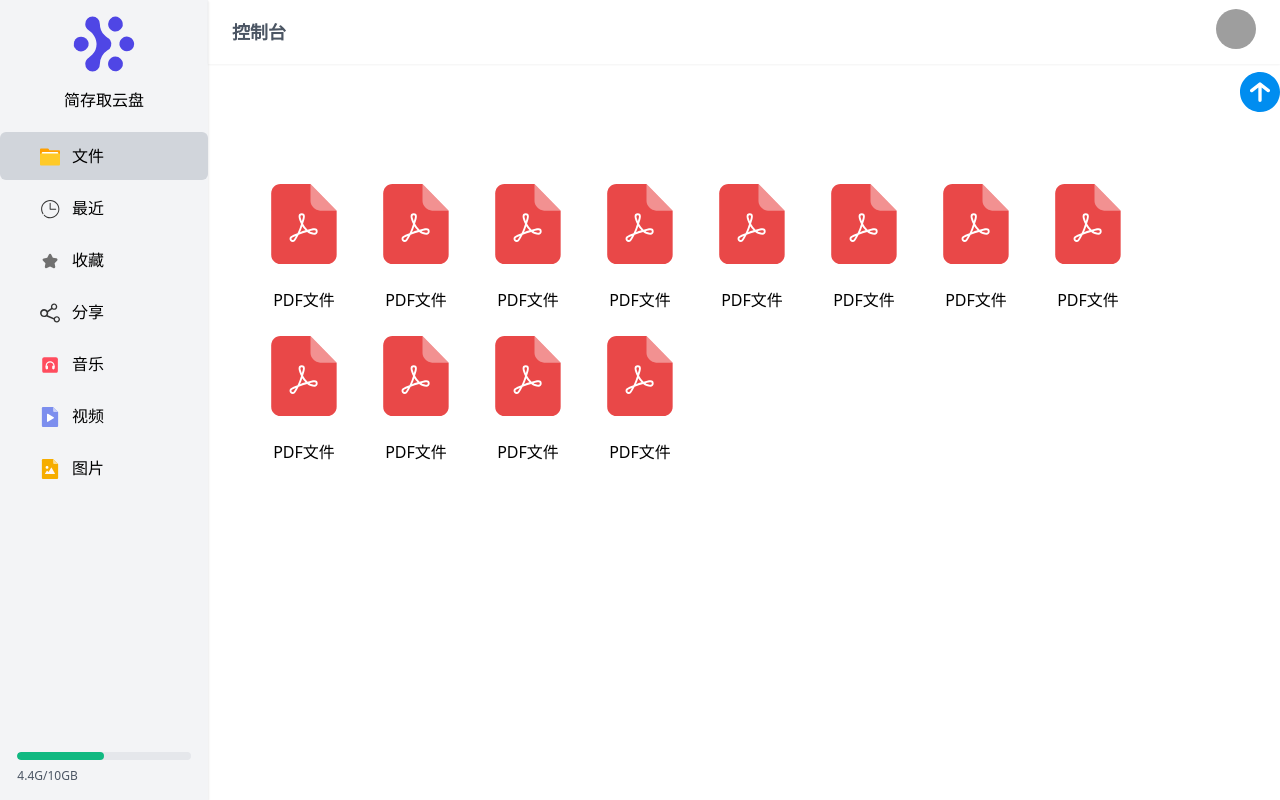
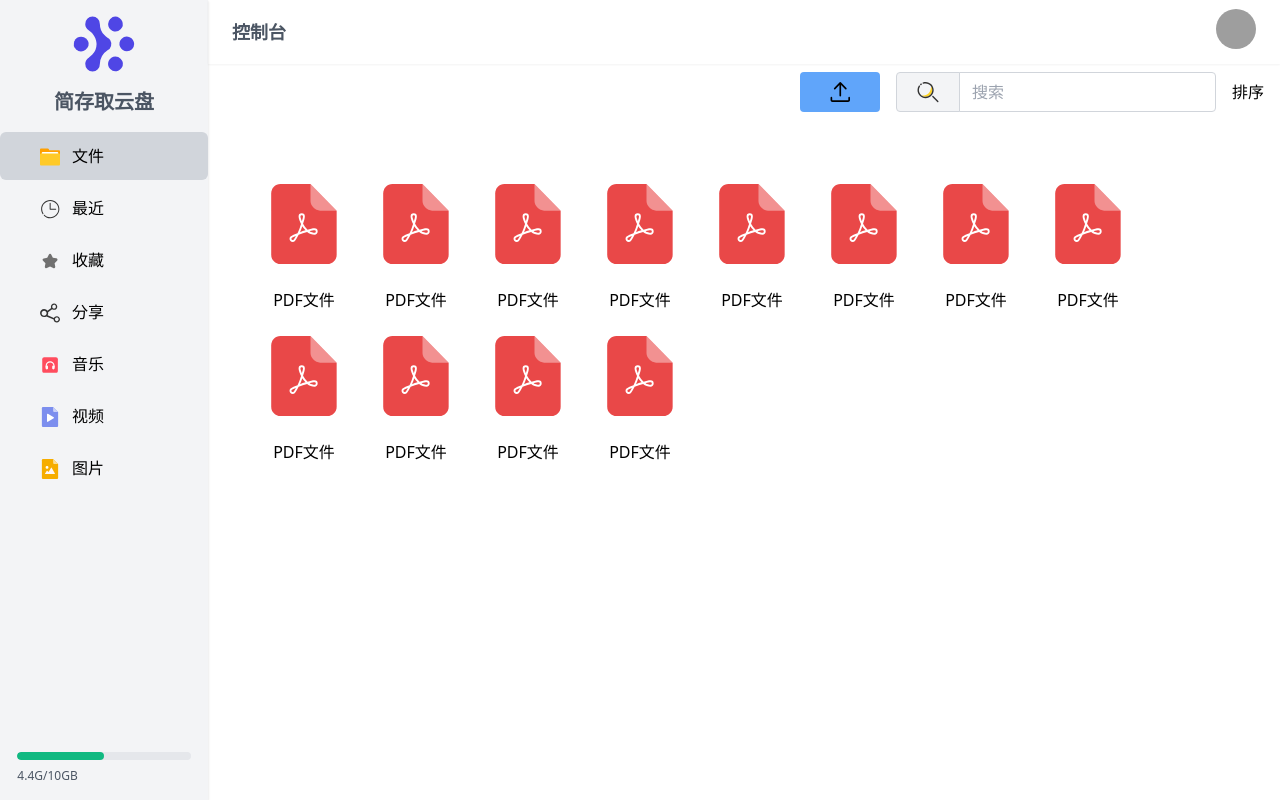
Before and after one commit to wuxudongxd/cloudDrive, a Vue app: page / in a window 1280 px wide. Built offline with nearby package versions, Linux system fonts and the light colour scheme; sample sign-in values are in the browser's storage; grey boxes are pictures that could not be loaded.

Commit message:
feat(component): 完成toolbar.vue

```diff
--- a/src/components/headbar.vue
+++ b/src/components/headbar.vue
@@ -18,7 +18,7 @@
         class="fixed top-18 right-10 w-48 z-50 bg-white rounded-lg shadow-xl overflow-hidden border border-gray-200 transition"
       >
         <router-link
-          class="flex px-4 py-2 text-gray-800 hover:bg-indigo-400 hover:text-white"
+          class="flex px-4 py-2 text-gray-800 hover:bg-indigo-400 hover:text-white transition duration-300 ease-in-out"
           v-for="item in selectItems"
           :to="item.link"
         >
@@ -40,6 +40,15 @@ const selectItems = reactive([
 ]);
 
 // 控制选项菜单弹窗
+/*
+使用onclick
+  优点：不需要担心多次重复绑定
+  缺点：只能绑定一个事件，需要多个类似的功能的话会被覆盖，可以把全部状态控制写进一个函数，不过这样不方便解耦
+使用EventListener
+  优点：一个事件可以绑定多个函数，适合需要多个类似功能的场景
+  缺点：控制台中事件侦听器中可以看到多次点击头像会重复绑定函数，不过removeEventListener一次就会把全部重复绑定的函数都移除，一般情况下不会影响性能
+
+*/
 const selectMenu = ref<HTMLElement | null>(null);
 const changeSelect = () => {
   isOpen.value = !isOpen.value;
--- a/src/components/sidebar.vue
+++ b/src/components/sidebar.vue
@@ -3,7 +3,7 @@
     <div class="flex flex-col items-center">
       <div class="h-32 flex flex-col items-center">
         <SvgIcon name="云盘" class="h-16 w-16 my-3"></SvgIcon>
-        <div>简存取云盘</div>
+        <div class="font-bold text-xl text-gray-600">简存取云盘</div>
       </div>
       <div
         v-for="item in choiceItem"
--- a/src/components/toolbar.vue
+++ b/src/components/toolbar.vue
@@ -1,11 +1,27 @@
 <template>
-    <div class="flex justify-end items-center h-14">
-        <SvgIcon name="上传" class="w-10 h-10" />
+  <div class="flex justify-end items-center h-14 space-x-4 mr-4">
+    <button class="group w-20 h-10 flex justify-center items-center rounded bg-blue-400 hover:bg-blue-300 focus:outline-none focus:ring focus:border-blue-200">
+        <SvgIcon name="上传" color="#fff" class="w-5 h-5" />
+      </button>
+    <div class="flex items-stretch">
+      <label
+        for="search"
+        class="flex justify-center items-center w-16 h-10 -mr-px bg-gray-100 border border-gray-300 rounded-l"
+      >
+        <SvgIcon name="搜索" class="w-6 h-6" />
+      </label>
+      <input
+        type="text"
+        name="search"
+        id="search"
+        placeholder="搜索"
+        class="box-border px-3 text-gray-700 rounded-r outline-none border border-gray-300 focus:border-blue-400 transform duration-300 ease-in-out"
+      />
     </div>
+    <div>排序</div>
+  </div>
 </template>
 
 <script lang="ts" setup>
-import SvgIcon from '@/components/SvgIcon.vue';
-
-
+import SvgIcon from "@/components/SvgIcon.vue";
 </script>
```
Also changed, not shown: src/assets/icon/svg/上传.svg, src/assets/icon/svg/搜索.svg (added).
